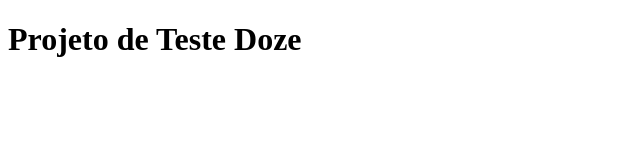
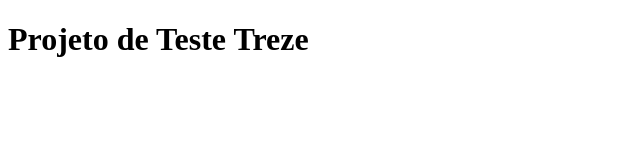
Before and after one commit to ramguimaraes/aula_01, a plain HTML site: page index.html in a window 1280 px wide. Shown: the full height of the page, 0-640 px from the left. Drawn offline with Linux system fonts and the light colour scheme.

Commit message:
enviar dados local

```diff
--- a/index.html
+++ b/index.html
@@ -4,9 +4,9 @@
     <meta charset="UTF-8">
     <meta http-equiv="X-UA-Compatible" content="IE=edge">
     <meta name="viewport" content="width=device-width, initial-scale=1.0">
-    <title>Projeto de Teste Doze</title>
+    <title>Projeto de Teste Treze</title>
 </head>
 <body>
-    <h1>Projeto de Teste Doze</h1>
+    <h1>Projeto de Teste Treze</h1>
 </body>
 </html>
```
